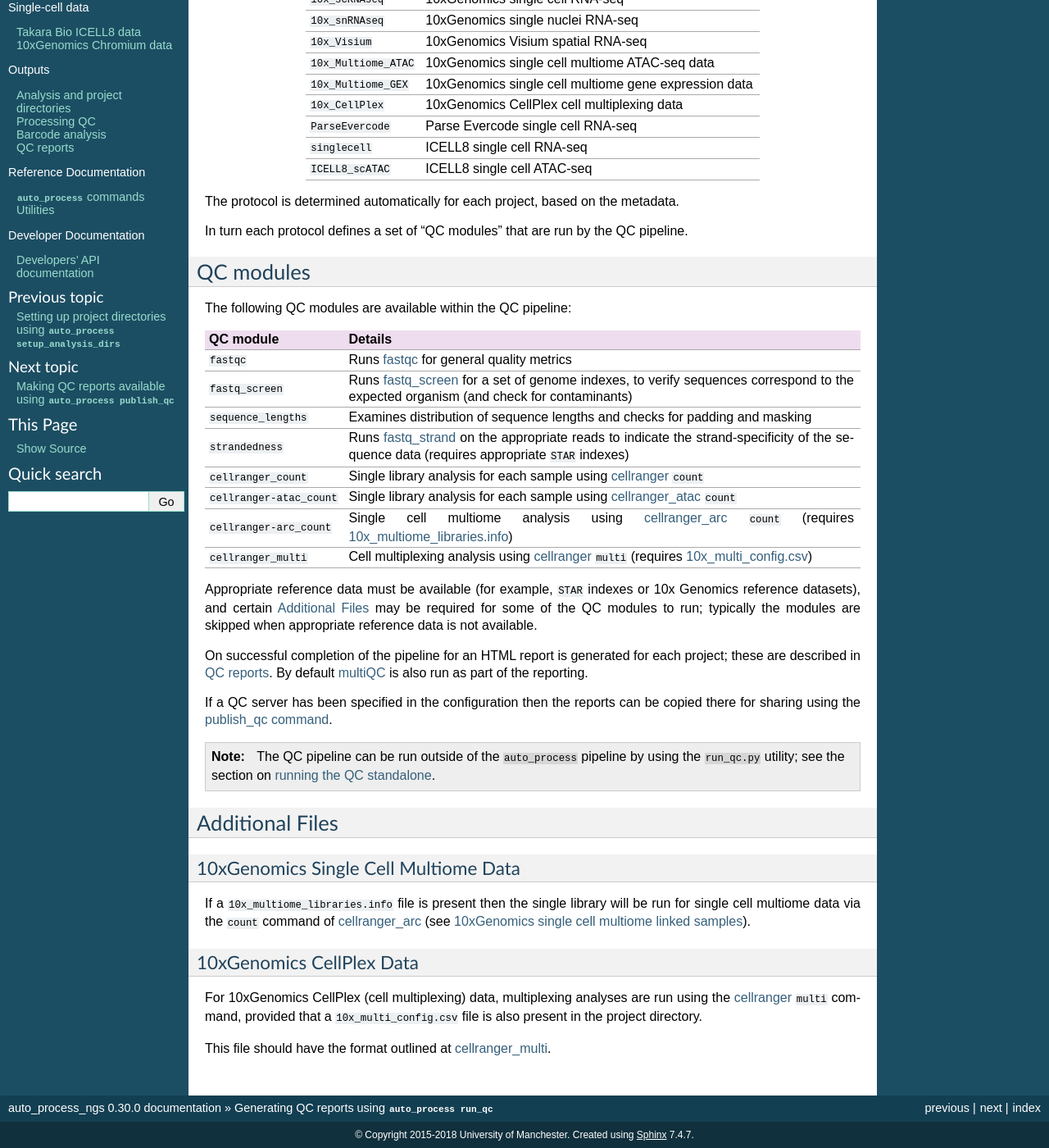
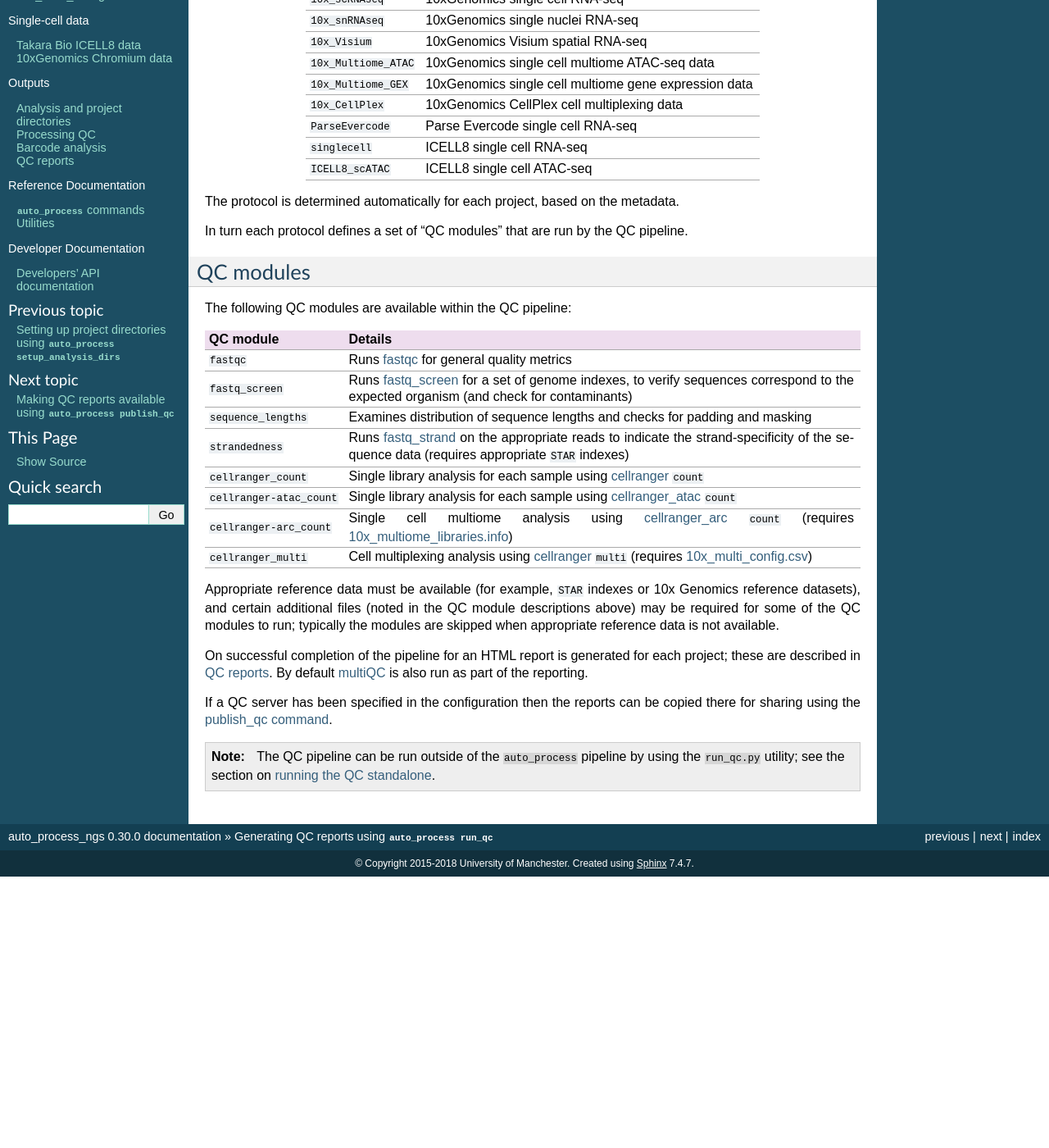
Before and after one commit to fls-bioinformatics-core/auto_process_ngs, a Sphinx documentation site: the page built from docs/source/using/run_qc.rst, in a window 1280 px wide and 1400 px high, scrolled down 579 px. Shown: the whole window at 82% size. Built offline with Sphinx 7.4.7, drawn with Linux system fonts in a browser that asks for light colours; after the commit the page ends 1648 px from its top, so only the background shows below that; some of the changed text lies outside the part shown.

```diff
--- a/docs/source/index.rst
+++ b/docs/source/index.rst
@@ -61,6 +61,8 @@ at the `University of Manchester <https://www.manchester.ac.uk/>`_.
    :caption: Control files
 
    projects.info <control_files/projects_info>
+   10x_multiome_libraries.info <control_files/10x_multiome_libraries_info>
+   10x_multi_config.csv <control_files/10x_multi_config_csv>
 
 .. _single-cell-docs:
 
--- a/docs/source/using/run_qc.rst
+++ b/docs/source/using/run_qc.rst
@@ -74,17 +74,18 @@ QC module                 Details
                           `cellranger_atac`_ ``count``
 ``cellranger-arc_count``  Single cell multiome analysis using
                           `cellranger_arc`_ ``count`` (requires
-                          :ref:`10x_multiome_libraries.info <10x_multiome_libraries_info_file>`)
+                          :doc:`10x_multiome_libraries.info <../control_files/10x_multiome_libraries_info>`)
 ``cellranger_multi``      Cell multiplexing analysis using
                           `cellranger`_ ``multi`` (requires
-                          :ref:`10x_multi_config.csv <10x_multi_config_csv_file>`)
+                          :doc:`10x_multi_config.csv <../control_files/10x_multi_config_csv>`)
 ========================= ======================
 
 Appropriate reference data must be available (for example,
 ``STAR`` indexes or 10x Genomics reference datasets), and
-certain :ref:`run_qc_additional_files` may be required for
-some of the QC modules to run; typically the modules are
-skipped when appropriate reference data is not available.
+certain additional files (noted in the QC module descriptions
+above) may be required for some of the QC modules to run;
+typically the modules are skipped when appropriate reference
+data is not available.
 
 .. _fastqc:  http://www.bioinformatics.babraham.ac.uk/projects/fastqc/
 .. _fastq_screen: http://www.bioinformatics.babraham.ac.uk/projects/fastq_screen/
@@ -108,32 +109,3 @@ reports can be copied there for sharing using the
    The QC pipeline can be run outside of the ``auto_process``
    pipeline by using the ``run_qc.py`` utility; see the
    section on :doc:`running the QC standalone <run_qc_standalone>`.
-
-.. _run_qc_additional_files:
-
-----------------
-Additional Files
-----------------
-
-.. _10x_multiome_libraries_info_file:
-
-10xGenomics Single Cell Multiome Data
-*************************************
-
-If a ``10x_multiome_libraries.info`` file is present then the single
-library will be run for single cell multiome data via the ``count``
-command of `cellranger_arc`_ (see :ref:`10x_multiome_libraries_info`).
-
-.. _10x_multi_config_csv_file:
-
-10xGenomics CellPlex Data
-*************************
-
-For 10xGenomics CellPlex (cell multiplexing) data, multiplexing
-analyses are run using the `cellranger`_ ``multi`` command, provided
-that a ``10x_multi_config.csv`` file is also present in the project
-directory.
-
-This file should have the format outlined at `cellranger_multi`_.
-
-.. _cellranger_multi: https://support.10xgenomics.com/single-cell-gene-expression/software/pipelines/latest/using/multi#cellranger-multi
```
Also changed, not shown: docs/source/control_files/10x_multi_config_csv.rst (added, +12 -0 lines), docs/source/control_files/10x_multiome_libraries_info.rst (added, +43 -0 lines), docs/source/using/setup_analysis_dirs.rst (+5 -46 lines).
